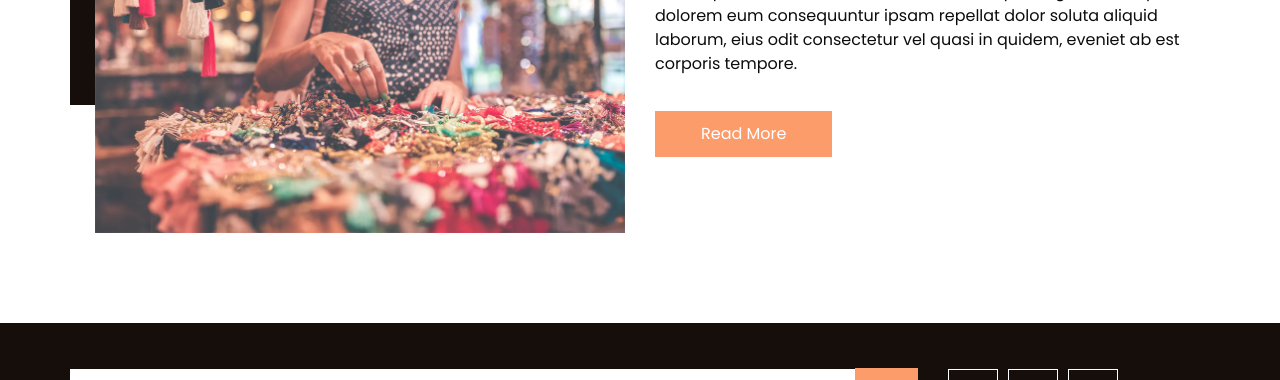
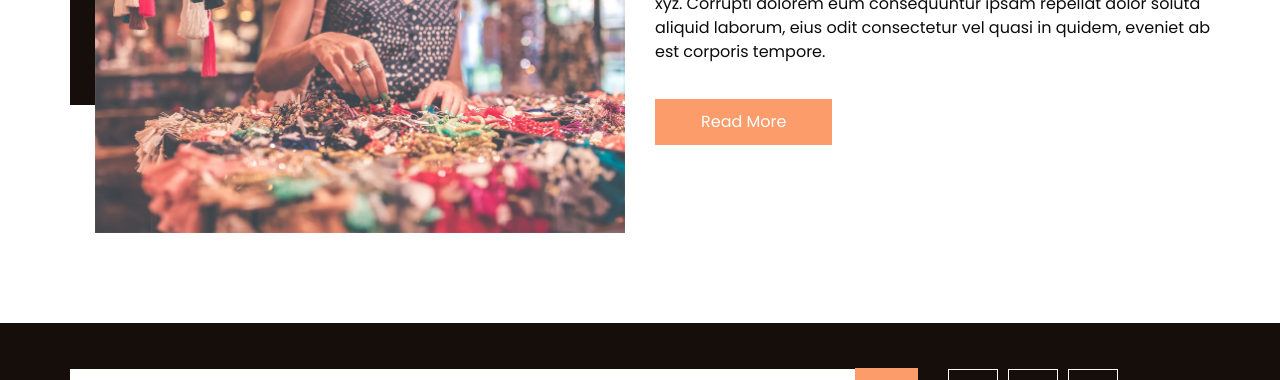
Before and after one commit to anish-sethi/digitalsunbird.com, a plain HTML site: page about.html in a window 1280 px wide. Shown: the part 327-707 px from the top of the page. Drawn offline with nearby package versions, Linux system fonts and the light colour scheme.

Commit message:
Update about.html
xyz

```diff
--- a/about.html
+++ b/about.html
@@ -79,7 +79,7 @@
               </h2>
             </div>
             <p>
-              Lorem ipsum dolor sit amet consectetur adipisicing elit. Corrupti dolorem eum consequuntur ipsam repellat dolor soluta aliquid laborum, eius odit consectetur vel quasi in quidem, eveniet ab est corporis tempore.
+              xyz. Corrupti dolorem eum consequuntur ipsam repellat dolor soluta aliquid laborum, eius odit consectetur vel quasi in quidem, eveniet ab est corporis tempore.
             </p>
             <a href="">
               Read More
```
